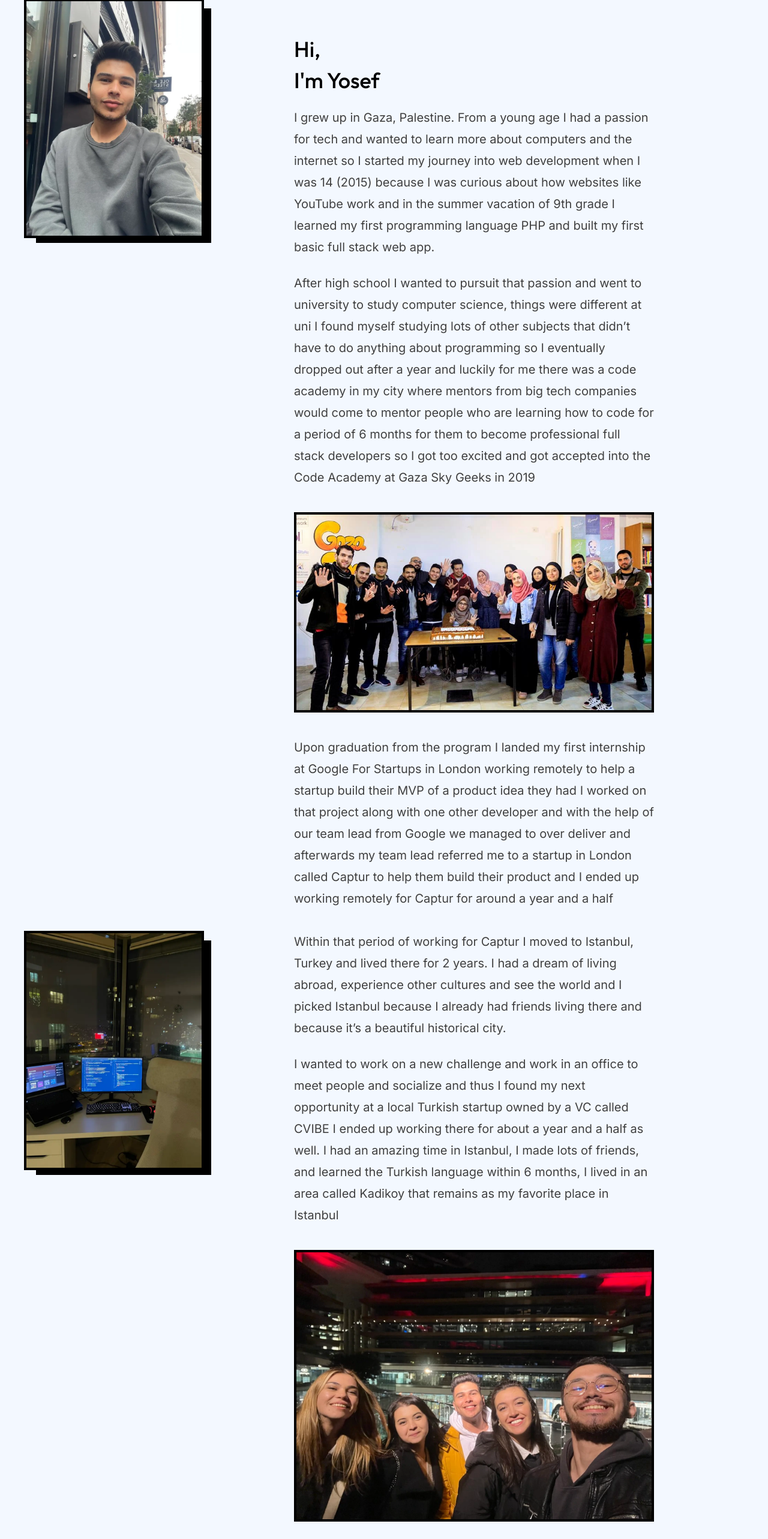
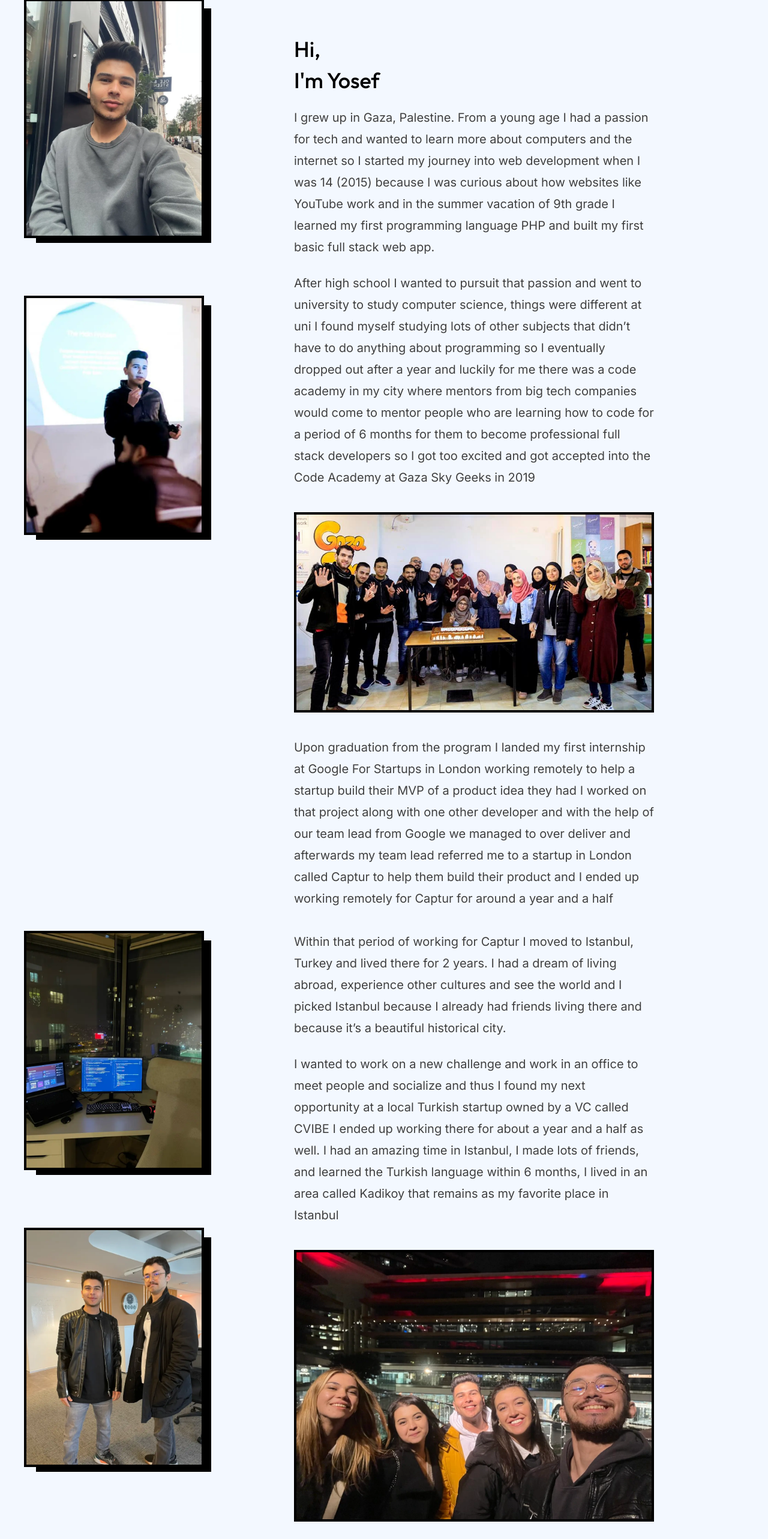
Before and after one commit to yosefanajjar/yosefa, a Next.js app: page /about in a window 1280 px wide. Shown: the part 186-2752 px from the top of the page at 60% size. Built offline with nearby package versions, Linux system fonts and the light colour scheme.

Commit message:
refactor(content): update metadata and images

```diff
--- a/app/about/page.tsx
+++ b/app/about/page.tsx
@@ -4,8 +4,8 @@ import { Metadata } from 'next';
 
 export const metadata: Metadata = {
     metadataBase: new URL('https://yosefa.dev'),
-    title: 'Yosef Alnajjar | Full Stack Engineer',
-    description: 'Personal website and blog where I share content and life updates. Join me in my journey as a curious software engineer as I share knowledge while keeping things fun',
+    title: 'About | Yosef Alnajjar',
+    description: 'Learn about me, and how I started in my career progress',
     openGraph: {
         images: '/meta-image.webp'
     }
@@ -21,6 +21,15 @@ export default function About() {
                         <Image
                             src="/images/about/me.webp"
                             alt="me setting in a coffee shop"
+                            fill
+                            sizes="100vw"
+                            className='object-cover'
+                        />
+                    </ImageFrame>
+                    <ImageFrame variant='portrait'>
+                        <Image
+                            src="/images/about/gsg-talk.webp"
+                            alt="me giving a talk at GSG"
                             fill
                             sizes="100vw"
                             className='object-cover'
@@ -60,6 +69,15 @@ export default function About() {
                         <Image
                             src="/images/about/home-office-istanbul.webp"
                             alt="my home office in Istanbul"
+                            fill
+                            sizes="100vw"
+                            className='object-cover'
+                        />
+                    </ImageFrame>
+                    <ImageFrame variant='portrait'>
+                        <Image
+                            src="/images/about/cvibe-office.webp"
+                            alt="me with my friend at the cvibe office"
                             fill
                             sizes="100vw"
                             className='object-cover'
@@ -120,7 +138,7 @@ export default function About() {
                         sizes='100vw'
                     />
                     <p>
-                        I’m still in London now, will continue to work on cool projects that improve people’s lives and looking forward for what’s ahead!
+                        I’m still living in London now, will continue to work on cool projects that improve people’s lives and looking forward for what’s ahead!
                     </p>
                     <p>
                         Thank you for reading! Feel free to drop me a message if you want to chat or ask a question. Subscribe to my newsletter to get notified when I add new blog posts
```
Also changed, not shown: public/images/about/cvibe-office.webp (added), public/images/about/gsg-talk.webp (added).
